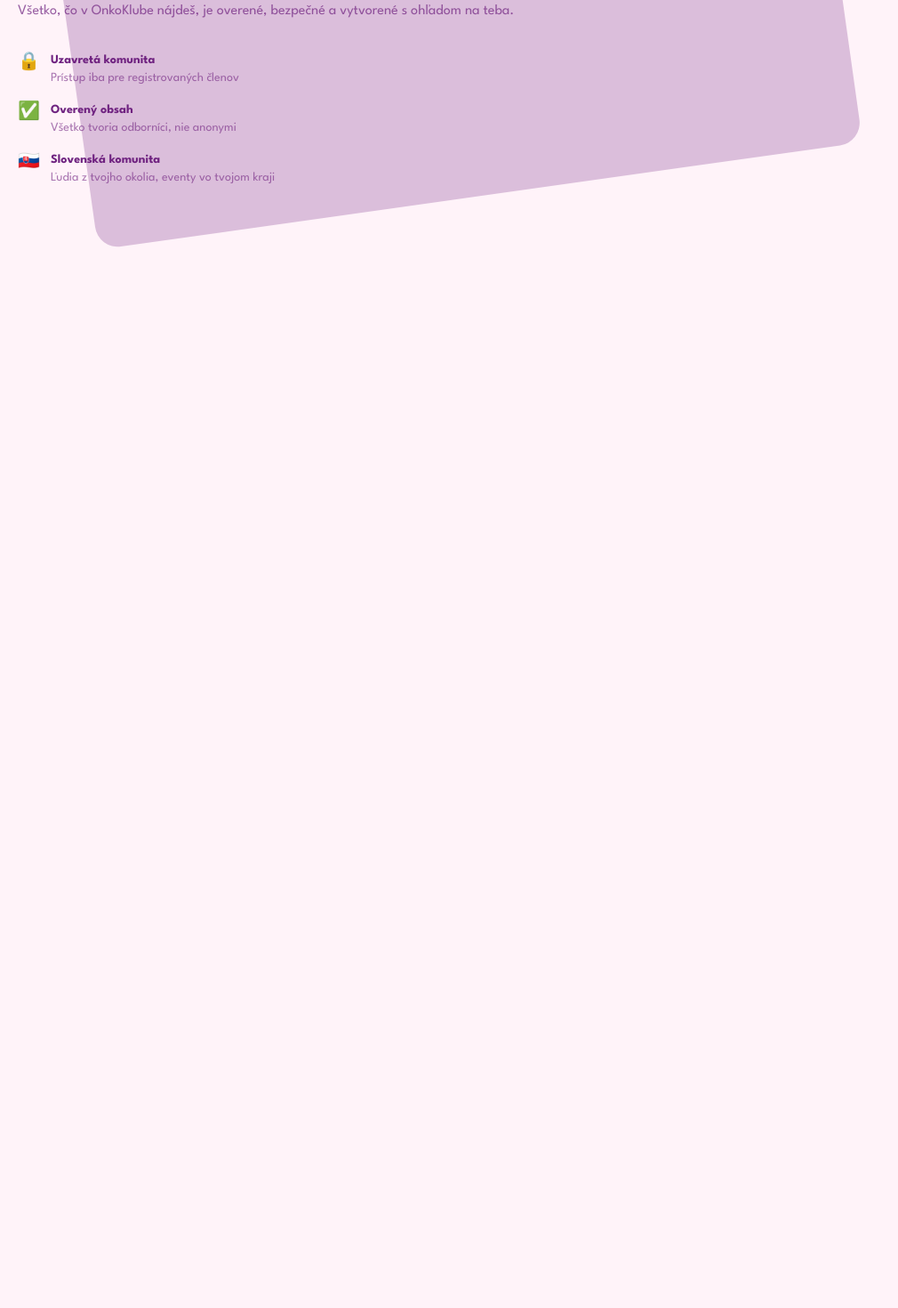
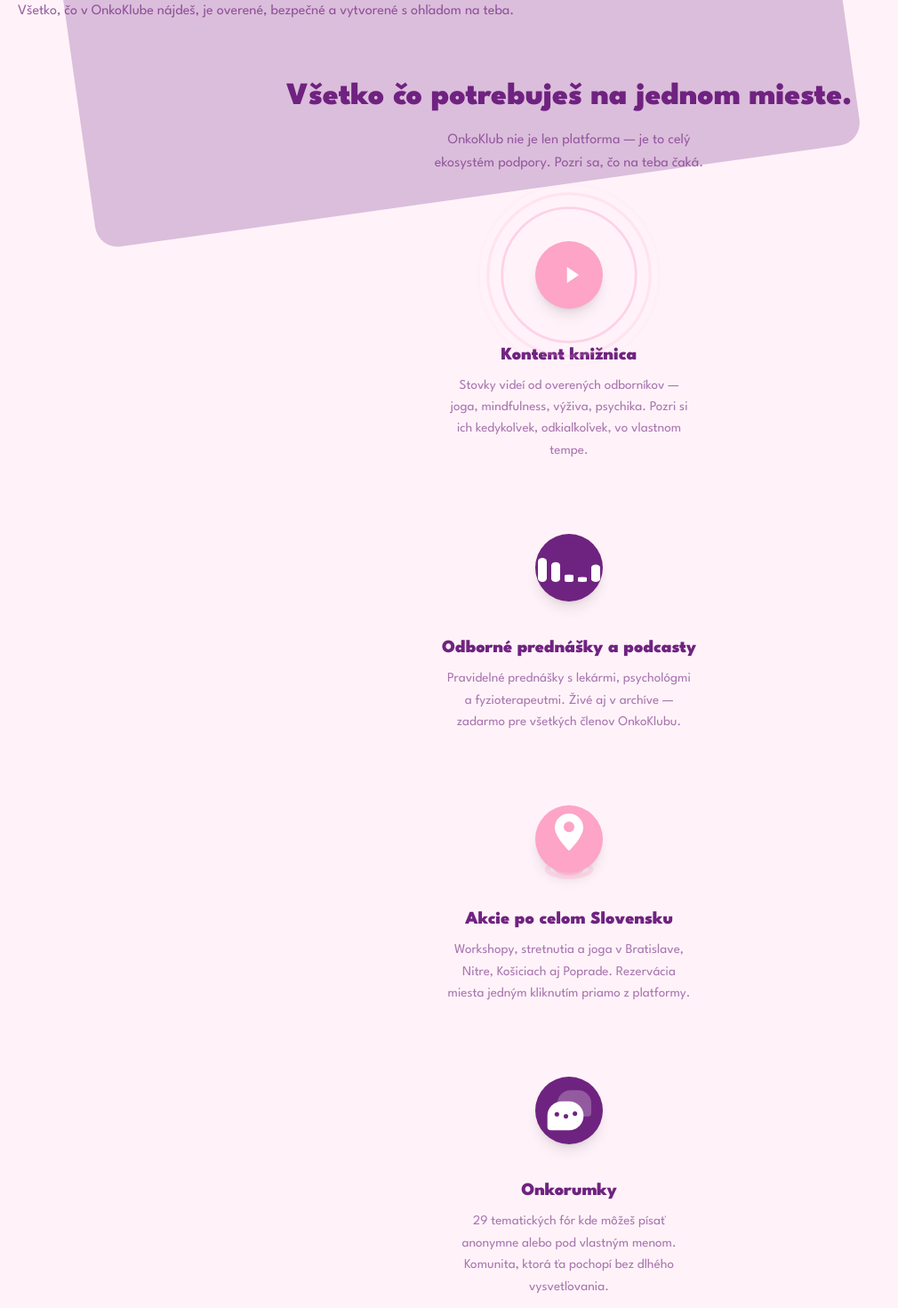
Before and after one commit to NextLayerStudio/onkoklub-web, a Next.js app: page / in a window 1280 px wide. Shown: the part 2000-3470 px from the top of the page at 89% size, without its empty margins (0-1010 px from the left). Before the commit the page ends 2281 px from the top, so only its background shows below. Built offline with nearby package versions, Linux system fonts and the light colour scheme.

Commit message:
feat: animovane feature sekcia - play ripple, audio bars, location pulse, typing bubbles

```diff
--- a/package.json
+++ b/package.json
@@ -8,6 +8,7 @@
     "start": "next start"
   },
   "dependencies": {
+    "framer-motion": "^12.40.0",
     "lucide-react": "^1.21.0",
     "next": "16.2.9",
     "react": "19.2.4",
--- a/src/app/page.tsx
+++ b/src/app/page.tsx
@@ -1,5 +1,6 @@
 import Link from "next/link";
 import { Navbar } from "@/components/Navbar";
+import { FeatureSection } from "@/components/FeatureSection";
 
 export default function Home() {
   return (
@@ -33,7 +34,6 @@
 
       {/* ── NIE SI V TOM SÁM ── */}
       <section className="px-5 pb-16">
-        {/* Nadpis + podnadpis */}
         <h2 className="text-[2.2rem] font-black text-[#6F2380] leading-[1.1] mb-4">
           Nie si v tom sám.
         </h2>
@@ -47,44 +47,27 @@
 
         {/* Dva prelínajúce sa štvorčeky */}
         <div className="relative mb-12" style={{ height: "290px" }}>
-          {/* Karta 1 — ľavá, vyššie, naklopená doľava */}
           <div
             className="absolute top-0 left-0 w-[70%] rounded-[1.6rem] bg-[#6F2380]/25"
             style={{ aspectRatio: "4/3", transform: "rotate(-8deg)", transformOrigin: "top left" }}
           />
-          {/* Karta 2 — pravá, nižšie, naklopená doprava */}
           <div
             className="absolute bottom-0 right-0 w-[70%] rounded-[1.6rem] bg-[#6F2380]/25"
             style={{ aspectRatio: "4/3", transform: "rotate(6deg)", transformOrigin: "bottom right" }}
           />
         </div>
 
-        {/* Zvyšný text sekcie */}
-        <p className="text-[#6F2380]/70 text-base leading-relaxed mb-8">
+        <p className="text-[#6F2380]/70 text-base leading-relaxed">
           OnkoKlub je uzavretá platforma, ktorú vytvorilo občianske združenie{" "}
           <span className="font-bold text-[#6F2380]">NIE RAKOVINE, o. z.</span> —
           organizácia, ktorá sa od svojho vzniku venuje podpore onkologických pacientov
           na Slovensku. Všetko, čo v OnkoKlube nájdeš, je overené, bezpečné a vytvorené
           s ohľadom na teba.
         </p>
+      </section>
 
-        {/* 3 ikonové body */}
-        <ul className="flex flex-col gap-4">
-          {[
-            { icon: "🔒", title: "Uzavretá komunita", desc: "Prístup iba pre registrovaných členov" },
-            { icon: "✅", title: "Overený obsah", desc: "Všetko tvoria odborníci, nie anonymi" },
-            { icon: "🇸🇰", title: "Slovenská komunita", desc: "Ľudia z tvojho okolia, eventy vo tvojom kraji" },
-          ].map(({ icon, title, desc }) => (
-            <li key={title} className="flex items-start gap-3">
-              <span className="text-xl leading-none mt-0.5">{icon}</span>
-              <div>
-                <p className="font-bold text-[#6F2380] text-sm">{title}</p>
-                <p className="text-[#6F2380]/60 text-sm">{desc}</p>
-              </div>
-            </li>
-          ))}
-        </ul>
-      </section>
+      {/* ── VŠETKO ČO POTREBUJEŠ ── */}
+      <FeatureSection />
     </main>
   );
 }
--- /dev/null
+++ b/src/components/FeatureSection.tsx
@@ -0,0 +1,222 @@
+"use client";
+
+import { motion } from "framer-motion";
+
+/* ─── dáta ─── */
+
+const FEATURES = [
+  {
+    id: "library" as const,
+    title: "Kontent knižnica",
+    desc: "Stovky videí od overených odborníkov — joga, mindfulness, výživa, psychika. Pozri si ich kedykoľvek, odkiaľkoľvek, vo vlastnom tempe.",
+  },
+  {
+    id: "podcasts" as const,
+    title: "Odborné prednášky a podcasty",
+    desc: "Pravidelné prednášky s lekármi, psychológmi a fyzioterapeutmi. Živé aj v archíve — zadarmo pre všetkých členov OnkoKlubu.",
+  },
+  {
+    id: "events" as const,
+    title: "Akcie po celom Slovensku",
+    desc: "Workshopy, stretnutia a joga v Bratislave, Nitre, Košiciach aj Poprade. Rezervácia miesta jedným kliknutím priamo z platformy.",
+  },
+  {
+    id: "community" as const,
+    title: "Onkorumky",
+    desc: "29 tematických fór kde môžeš písať anonymne alebo pod vlastným menom. Komunita, ktorá ťa pochopí bez dlhého vysvetľovania.",
+  },
+];
+
+/* ─── ikony ─── */
+
+/* 1. PLAY — kontent knižnica */
+function LibraryIcon() {
+  return (
+    <div className="relative w-28 h-28 flex items-center justify-center">
+      {/* 3 ripple kruhy */}
+      {[0, 0.6, 1.2].map((delay) => (
+        <motion.div
+          key={delay}
+          className="absolute inset-0 rounded-full"
+          style={{ border: "2.5px solid #FDA4C7" }}
+          animate={{ scale: [1, 1.9], opacity: [0.7, 0] }}
+          transition={{ duration: 2.2, repeat: Infinity, delay, ease: "easeOut" }}
+        />
+      ))}
+
+      {/* Hlavný kruh */}
+      <div className="w-[76px] h-[76px] rounded-full bg-[#FDA4C7] flex items-center justify-center z-10 shadow-lg">
+        <motion.svg
+          width="34" height="34" viewBox="0 0 34 34" fill="none"
+          animate={{ scale: [1, 1.12, 1] }}
+          transition={{ duration: 2.5, repeat: Infinity, ease: "easeInOut" }}
+        >
+          {/* Play trojuholník */}
+          <motion.path
+            d="M13 9L25 17L13 25V9Z"
+            fill="white"
+            animate={{ x: [0, 2, 0] }}
+            transition={{ duration: 2.5, repeat: Infinity, ease: "easeInOut" }}
+          />
+        </motion.svg>
+      </div>
+    </div>
+  );
+}
+
+/* 2. AUDIO BARY — prednášky & podcasty */
+function PodcastIcon() {
+  const heights = [0.45, 0.85, 1, 0.65, 0.35];
+  return (
+    <div className="relative w-28 h-28 flex items-center justify-center">
+      <div className="w-[76px] h-[76px] rounded-full bg-[#6F2380] flex items-center justify-center shadow-lg">
+        <div className="flex items-end gap-[5px]" style={{ height: 32 }}>
+          {heights.map((h, i) => (
+            <motion.div
+              key={i}
+              className="w-2.5 rounded-full bg-white"
+              style={{ height: "100%", transformOrigin: "bottom" }}
+              animate={{ scaleY: [h, 1, 0.15, 0.85, h] }}
+              transition={{
+                duration: 1.3,
+                repeat: Infinity,
+                delay: i * 0.13,
+                ease: "easeInOut",
+              }}
+            />
+          ))}
+        </div>
+      </div>
+    </div>
+  );
+}
+
+/* 3. LOCATION PIN — akcie po Slovensku */
+function EventsIcon() {
+  return (
+    <div className="relative w-28 h-28 flex items-center justify-center">
+      <div className="w-[76px] h-[76px] rounded-full bg-[#FDA4C7] flex items-center justify-center shadow-lg overflow-visible">
+        {/* Pin */}
+        <motion.svg
+          width="32" height="42" viewBox="0 0 32 42" fill="none"
+          style={{ marginBottom: 4 }}
+          animate={{ y: [0, -6, 0] }}
+          transition={{ duration: 1.8, repeat: Infinity, ease: "easeInOut" }}
+        >
+          <path
+            d="M16 0C7.163 0 0 7.163 0 16c0 10.667 16 26 16 26S32 26.667 32 16C32 7.163 24.837 0 16 0Z"
+            fill="white"
+          />
+          <circle cx="16" cy="15" r="6" fill="#FDA4C7" />
+        </motion.svg>
+      </div>
+
+      {/* Pulsujúce kruhy pod pinom */}
+      {[0, 0.55, 1.1].map((delay) => (
+        <motion.div
+          key={delay}
+          className="absolute rounded-full"
+          style={{
+            width: 20,
+            height: 8,
+            borderRadius: "50%",
+            border: "2px solid #FDA4C7",
+            bottom: 18,
+          }}
+          animate={{ scale: [1, 3.8], opacity: [0.8, 0] }}
+          transition={{ duration: 1.8, repeat: Infinity, delay, ease: "easeOut" }}
+        />
+      ))}
+    </div>
+  );
+}
+
+/* 4. CHAT BUBLINY — Onkorumky */
+function CommunityIcon() {
+  return (
+    <div className="relative w-28 h-28 flex items-center justify-center">
+      <div className="w-[76px] h-[76px] rounded-full bg-[#6F2380] flex items-center justify-center shadow-lg">
+        <div className="relative w-12 h-11">
+          {/* Horná bublina (pozadie) */}
+          <motion.div
+            className="absolute top-0 right-0 w-9 h-7 bg-white/25 rounded-2xl rounded-br-sm"
+            animate={{ scale: [1, 1.06, 1] }}
+            transition={{ duration: 2.2, repeat: Infinity, ease: "easeInOut", delay: 0.5 }}
+          />
+
+          {/* Dolná bublina (s typing dots) */}
+          <motion.div
+            className="absolute bottom-0 left-0 w-10 h-8 bg-white rounded-2xl rounded-bl-sm flex items-center justify-center gap-[5px]"
+            animate={{ scale: [1, 1.06, 1] }}
+            transition={{ duration: 2.2, repeat: Infinity, ease: "easeInOut" }}
+          >
+            {[0, 0.22, 0.44].map((delay, i) => (
+              <motion.div
+                key={i}
+                className="w-[5px] h-[5px] rounded-full bg-[#6F2380]"
+                animate={{ y: [0, -4, 0] }}
+                transition={{ duration: 0.75, repeat: Infinity, delay, ease: "easeInOut" }}
+              />
+            ))}
+          </motion.div>
+        </div>
+      </div>
+    </div>
+  );
+}
+
+const ICONS = { library: LibraryIcon, podcasts: PodcastIcon, events: EventsIcon, community: CommunityIcon };
+
+/* ─── hlavná sekcia ─── */
+
+export function FeatureSection() {
+  return (
+    <section className="px-5 pb-20">
+      {/* Nadpis + podnadpis */}
+      <motion.h2
+        className="text-[2.2rem] font-black text-[#6F2380] leading-[1.1] mb-4 text-center"
+        initial={{ opacity: 0, y: 30 }}
+        whileInView={{ opacity: 1, y: 0 }}
+        viewport={{ once: true }}
+        transition={{ duration: 0.6, ease: "easeOut" }}
+      >
+        Všetko čo potrebuješ na jednom mieste.
+      </motion.h2>
+      <motion.p
+        className="text-[#6F2380]/65 text-base leading-relaxed mb-14 text-center max-w-xs mx-auto"
+        initial={{ opacity: 0, y: 20 }}
+        whileInView={{ opacity: 1, y: 0 }}
+        viewport={{ once: true }}
+        transition={{ duration: 0.6, delay: 0.1, ease: "easeOut" }}
+      >
+        OnkoKlub nie je len platforma — je to celý ekosystém podpory.
+        Pozri sa, čo na teba čaká.
+      </motion.p>
+
+      {/* 4 položky */}
+      <div className="flex flex-col gap-16">
+        {FEATURES.map((feature, i) => {
+          const Icon = ICONS[feature.id];
+          return (
+            <motion.div
+              key={feature.id}
+              className="flex flex-col items-center text-center gap-5"
+              initial={{ opacity: 0, y: 50 }}
+              whileInView={{ opacity: 1, y: 0 }}
+              viewport={{ once: true, margin: "-60px" }}
+              transition={{ duration: 0.65, delay: i * 0.08, ease: "easeOut" }}
+            >
+              <Icon />
+              <div>
+                <h3 className="text-xl font-black text-[#6F2380] mb-2">{feature.title}</h3>
+                <p className="text-[#6F2380]/60 text-[15px] leading-relaxed max-w-[280px] mx-auto">
+                  {feature.desc}
+                </p>
+              </div>
+            </motion.div>
+          );
+        })}
+      </div>
+    </section>
+  );
+}
```
Also changed, not shown: 1 other file (tests, documents, lock files or other folders).
